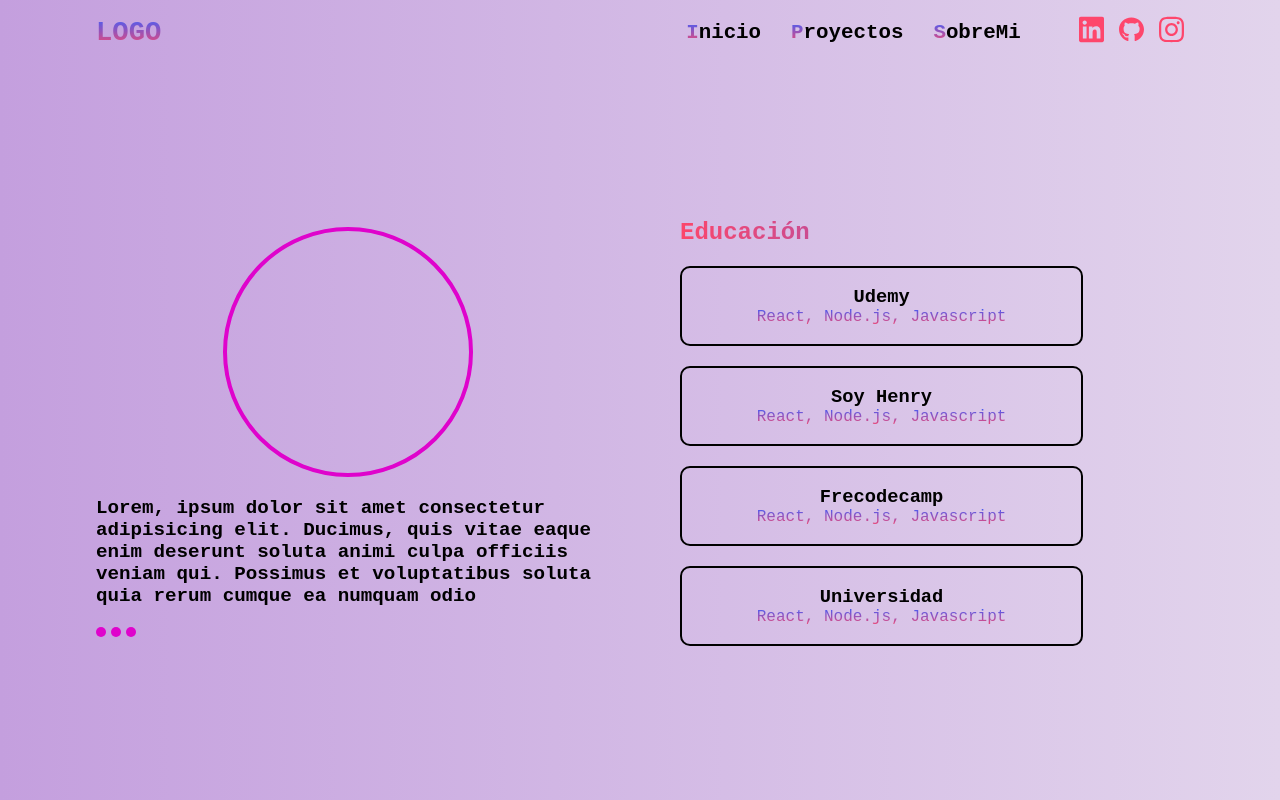
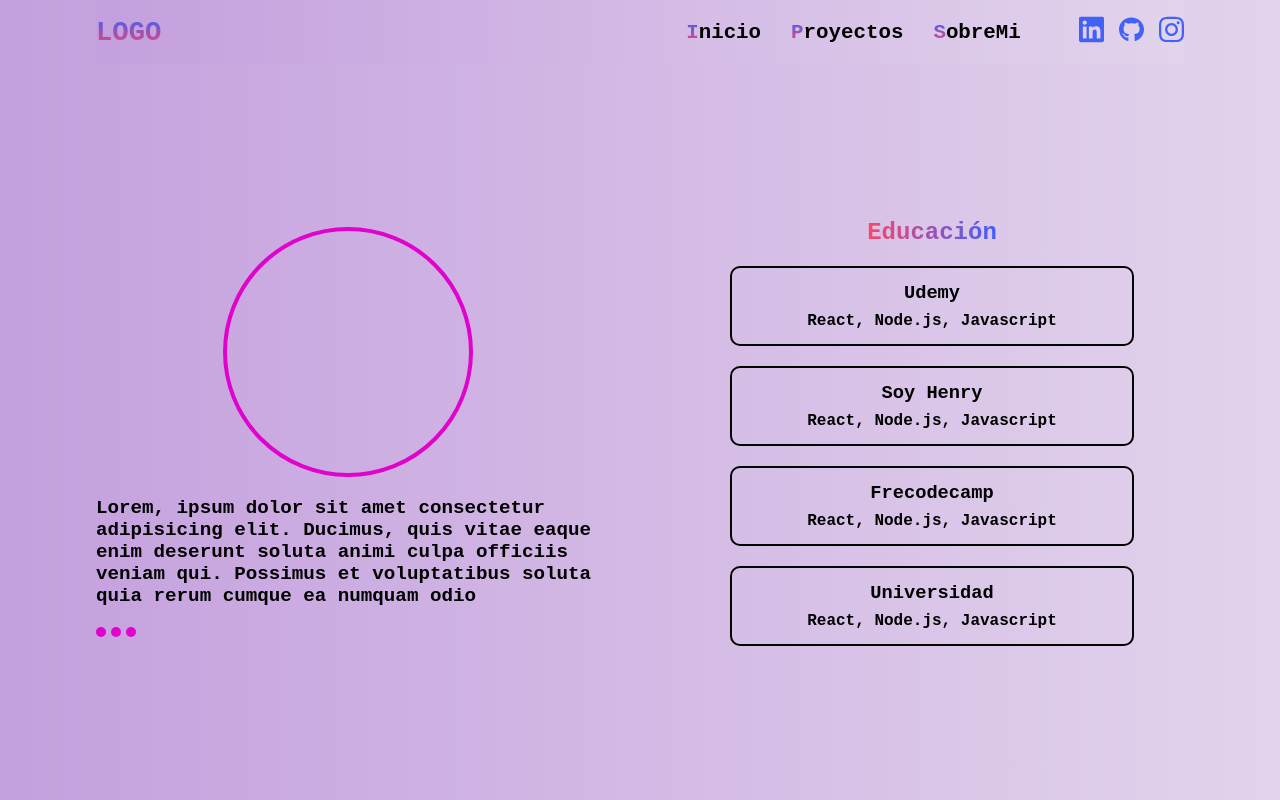
Before and after one commit to MINOTAURO18/Portafolio-Plantilla-React, a React (Vite) app: page /Portafolio-Plantilla-React/sobremi in a window 1280 px wide. Built offline with nearby package versions, Linux system fonts and the light colour scheme.

Commit message:
secciones

```diff
--- a/src/Menu/Menu.module.css
+++ b/src/Menu/Menu.module.css
@@ -3,6 +3,9 @@
 }
 
 .header{
+    background: linear-gradient(90deg,rgb(196, 159, 222),rgb(226, 212, 236));
+    position: sticky;
+    top: 0;
     z-index: 9;
     width: 85%;
     height: 8vh;
--- a/src/Menu/Redes.module.css
+++ b/src/Menu/Redes.module.css
@@ -9,5 +9,6 @@
 }
 
 .Redes img{
-  filter: invert(43%) sepia(74%) saturate(3304%) hue-rotate(322deg) brightness(100%) contrast(99%);
+  filter: invert(29%) sepia(90%) saturate(1345%) hue-rotate(214deg) brightness(101%) contrast(100%);
+
 }
--- a/src/SobreMi/SobreMi.jsx
+++ b/src/SobreMi/SobreMi.jsx
@@ -19,22 +19,22 @@ const SobreMi = () => {
 
                 <div>
                     <h3>Udemy</h3>
-                    <span>React, Node.js, Javascript</span>
+                    <h4>React, Node.js, Javascript</h4>
                 </div>
 
                 <div>
                 <h3>Soy Henry</h3>
-                    <span>React, Node.js, Javascript</span>
+                    <h4>React, Node.js, Javascript</h4>
                 </div>
 
                 <div>
                 <h3>Frecodecamp</h3>
-                    <span>React, Node.js, Javascript</span>
+                    <h4>React, Node.js, Javascript</h4>
                 </div>
 
                 <div>
                 <h3>Universidad</h3>
-                    <span>React, Node.js, Javascript</span>
+                    <h4>React, Node.js, Javascript</h4>
                 </div>
 
             </div>
--- a/src/SobreMi/SobreMi.module.css
+++ b/src/SobreMi/SobreMi.module.css
@@ -50,6 +50,7 @@
 .SobreMi .edu{
     display: flex;
     flex-direction: column;
+    align-items: center;
     gap: 20px;
 }
 
@@ -63,4 +64,10 @@
     flex-direction: column;
     justify-content: center;
     align-items: center ;
+    gap: 8px;
 }
+
+.SobreMi .edu div:hover{
+    background:linear-gradient(180deg, #3f5efb, #fc466b) ;
+    color: antiquewhite;
+}
```
